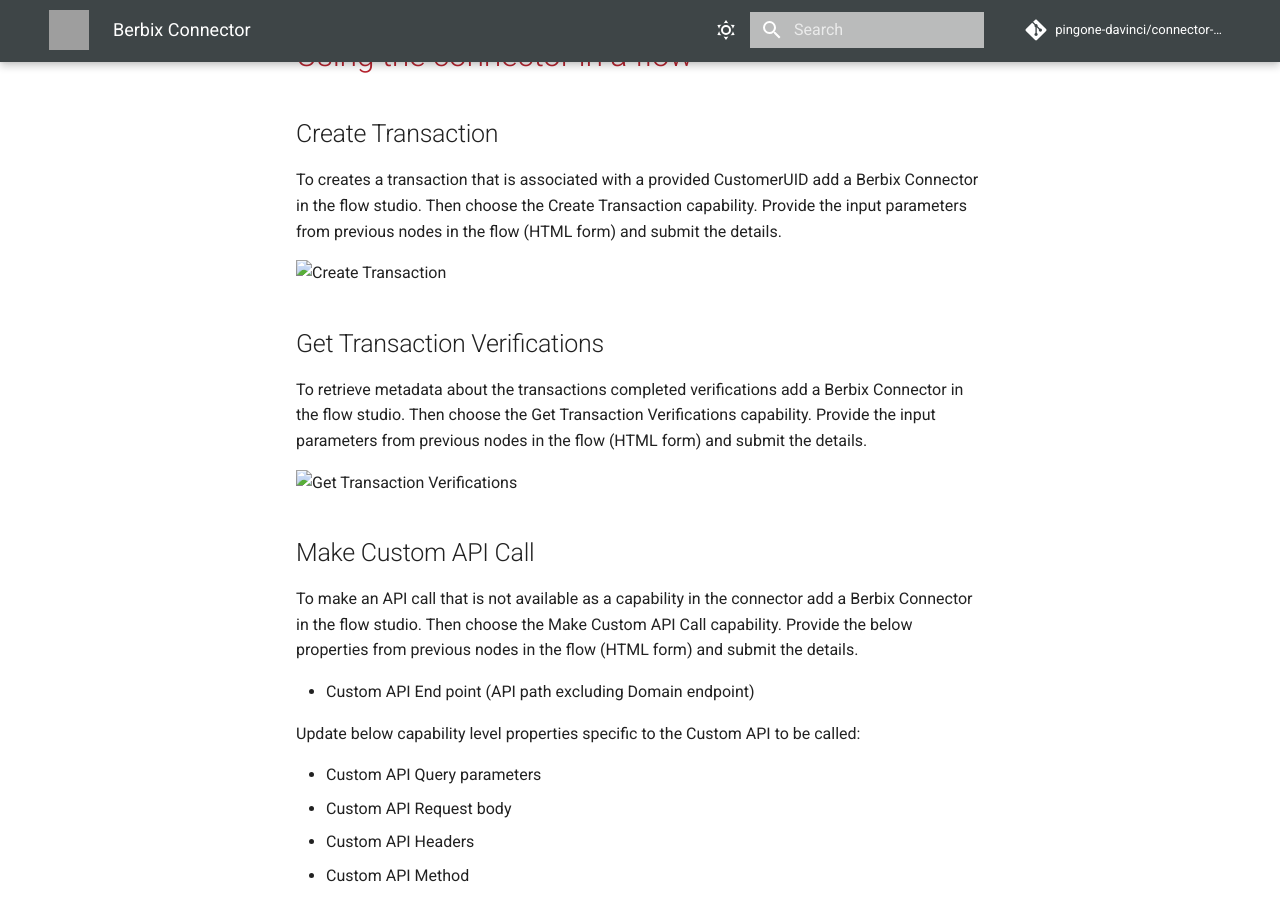
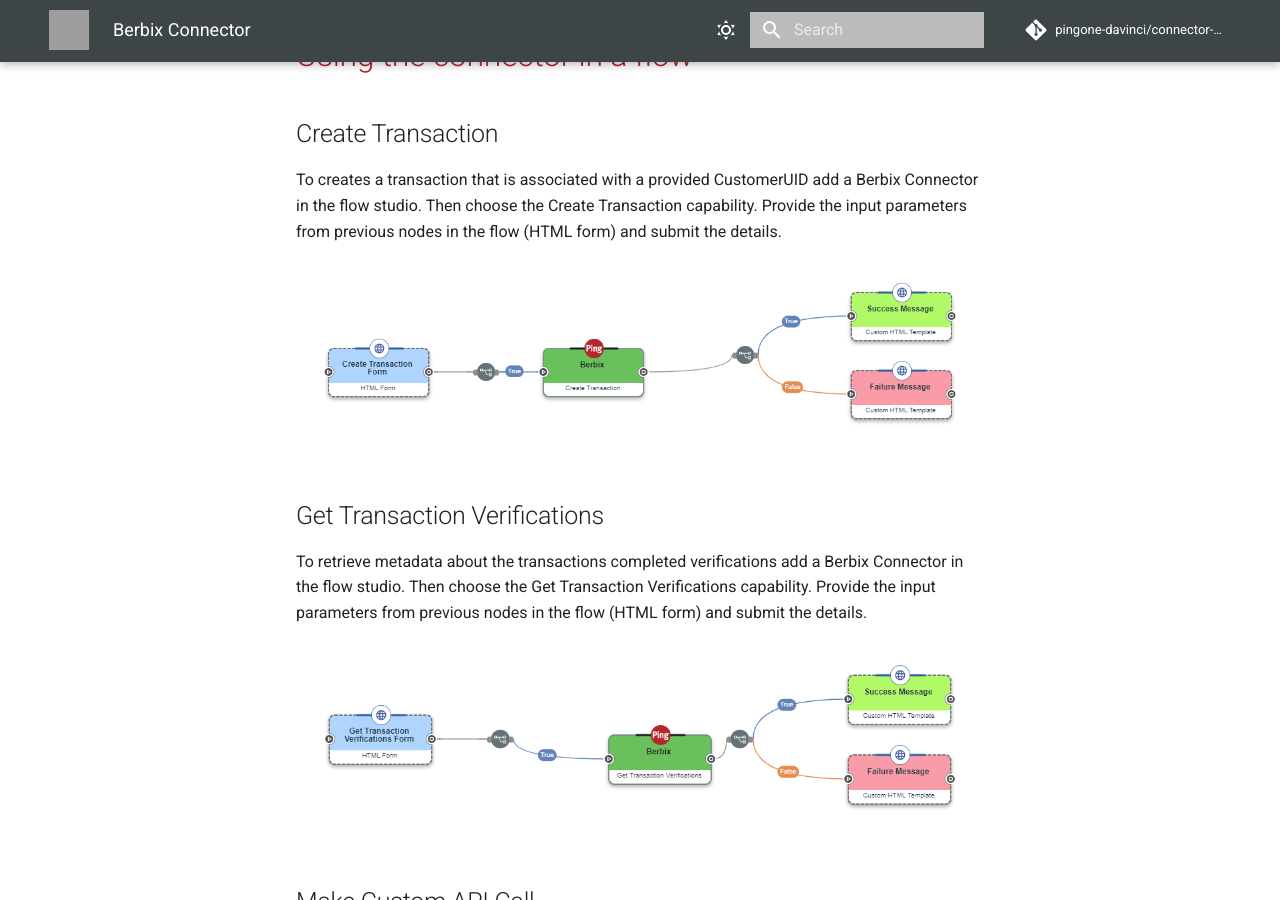
Before and after one commit to pingone-davinci/documentation, an MkDocs documentation site: the page built from docs/berbix/README.md, in a window 1280 px wide and 900 px high, scrolled down 1412 px. Built offline with MkDocs 1.6.1 and Material for MkDocs 9.7.7, drawn with Linux system fonts in a browser that asks for light colours; comment, search, counter and statistics services are not loaded; grey boxes are pictures that could not be loaded.

Commit message:
Update README.md

```diff
--- a/docs/berbix/README.md
+++ b/docs/berbix/README.md
@@ -46,13 +46,13 @@
 
 To creates a transaction that is associated with a provided CustomerUID add a Berbix Connector in the flow studio. Then choose the Create Transaction capability. Provide the input parameters from previous nodes in the flow (HTML form) and submit the details.
 
-![Create Transaction](../assets/CreateTransaction.png)
+![Create Transaction](CreateTransaction.png)
 
 ## Get Transaction Verifications
 
 To retrieve metadata about the transactions completed verifications add a Berbix Connector in the flow studio. Then choose the Get Transaction Verifications capability. Provide the input parameters from previous nodes in the flow (HTML form) and submit the details.
 
-![Get Transaction Verifications](../assets/GetTransactionVerification.png)
+![Get Transaction Verifications](GetTransactionVerification.png)
 
 ## Make Custom API Call
 
@@ -67,7 +67,7 @@
 - Custom API Headers
 - Custom API Method
 
-![Make Custom API Call](../assets/MakeCustomAPICall.png)
+![Make Custom API Call](MakeCustomAPICall.png)
 
 # Capabilities
 
```
